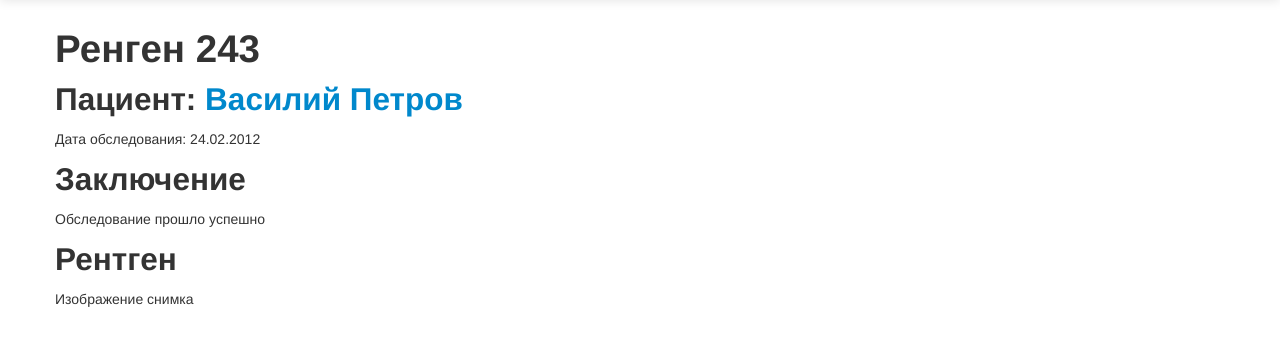
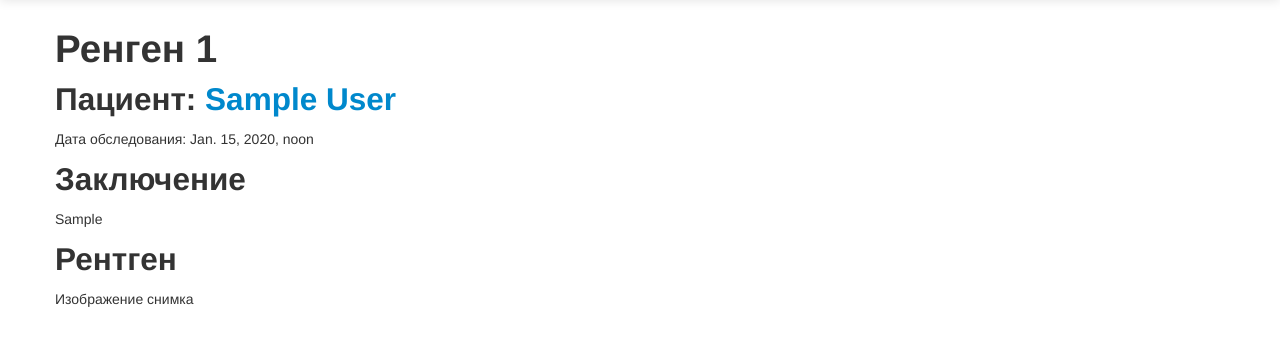
Before and after one commit to sharmazan/xrays, a Django app: page /survey/1/ in a window 1280 px wide. Shown: the part 41-387 px from the top of the page. Run offline with Django 3.2, Linux system fonts and the light colour scheme; tables that the repository leaves empty hold one stand-in row (values such as "Sample post"); parts of the project's set-up code (start-up, migrations or seed data) failed here and were passed over; some libraries are stand-ins or nearby versions.

Commit message:
Fixed survey.html template

```diff
--- a/surveys/xrays/templates/survey.html
+++ b/surveys/xrays/templates/survey.html
@@ -3,16 +3,17 @@
 {% block patients_menu_class %} class="active"{% endblock patients_menu_class %}
 
 {% block main_content %}
-    <h1>Ренген 243</h1>
+
+    <h1>Ренген {{ survey.id }}</h1>
     <div id="patient_info">
-        <h2>Пациент: <a href="/patients/1">Василий Петров</a></h2>
-
-        <p>Дата обследования: 24.02.2012</p>
+        <h2>Пациент: <a href="/patients/{{ survey.patient.id }}">{{ survey.patient.first_name }} {{ survey.patient.last_name }}</a></h2>
+    </div>
+    <div id="survey_data">
+        <p>Дата обследования: {{ survey.date }}</p>
 
         <h2>Заключение</h2>
-        <p>Обследование прошло успешно</p>
-	</div>
-    <div id="survey_data">
+        <p>{{ survey.result }}</p>
+
         <h2>Рентген</h2>
 
         <p>Изображение снимка</p>
--- a/surveys/xrays/views.py
+++ b/surveys/xrays/views.py
@@ -17,8 +17,10 @@ def patients(request):
 def new_patient(request):
     return  render(request, "new-patient.html")
 
+
 def new_survey(request):
     return  render(request, "new-survey.html")
+
 
 def patient(request, patient_id):
 
@@ -29,5 +31,9 @@ def patient(request, patient_id):
                     {'patient': patient,
                      'surveys': surveys })
 
+
 def survey(request, survey_id):
-    return  render(request, "survey.html")
+
+    survey = Survey.objects.get(id=survey_id)
+    return  render(request, "survey.html",
+                    {'survey': survey})
```
